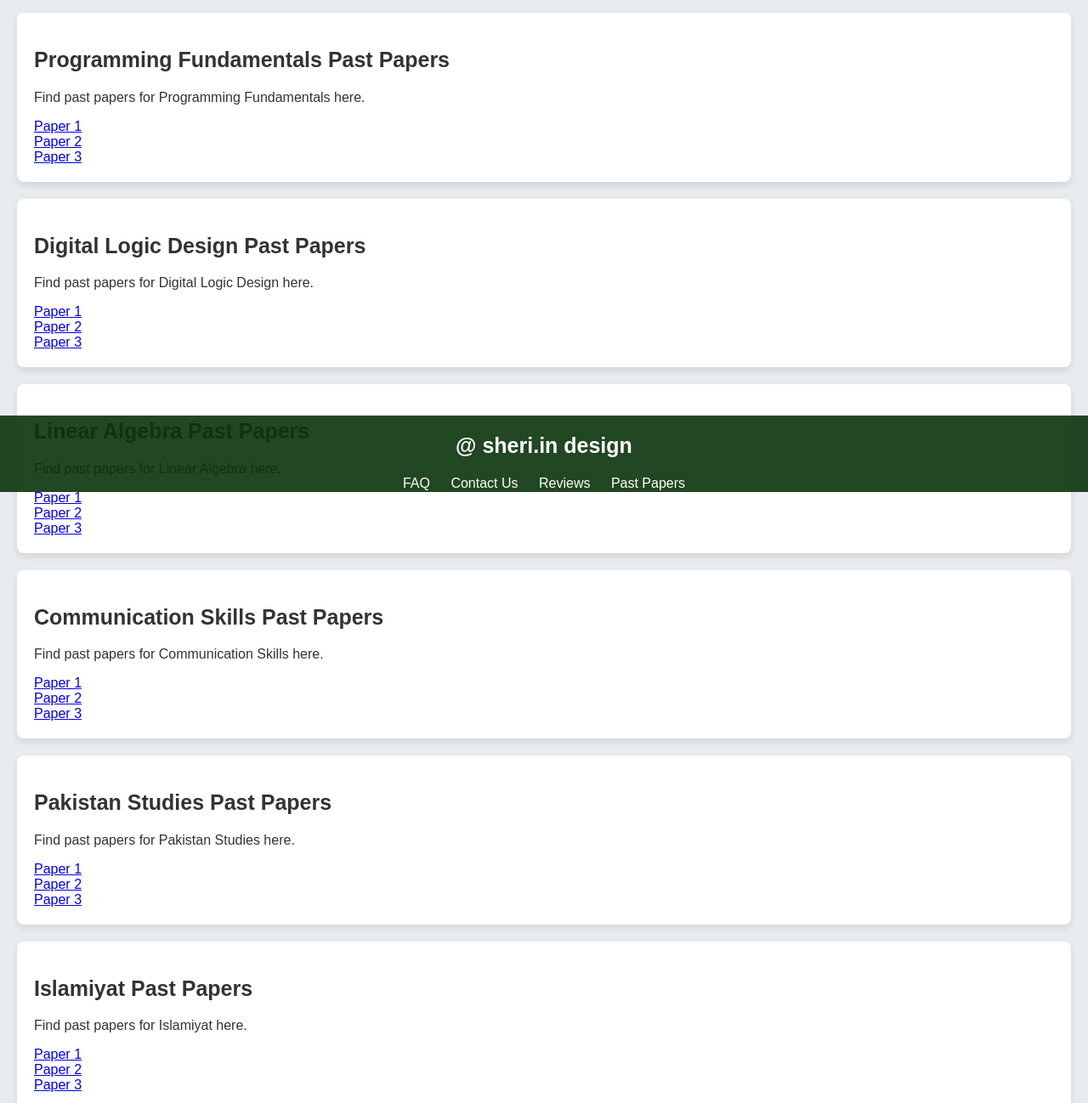
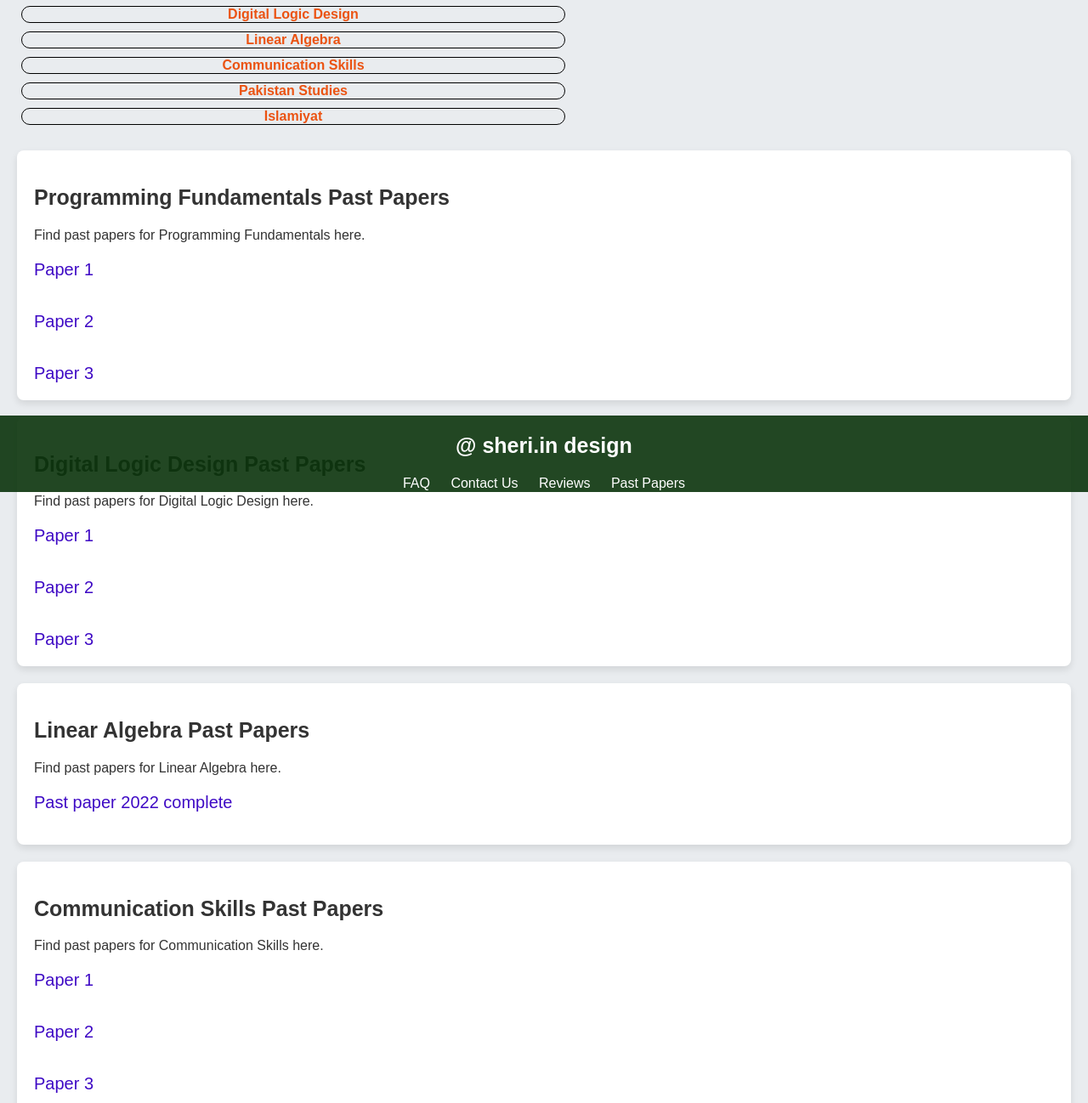
Before and after one commit to sheri-khan/Bscs-sem2_pu, a plain HTML site: page past_papers.html in a window 1280 px wide. Shown: the part 221-1519 px from the top of the page at 85% size. Drawn offline with nearby package versions, Linux system fonts and the light colour scheme.

Commit message:
no:1 past paper addition

```diff
--- a/past_papers.html
+++ b/past_papers.html
@@ -24,12 +24,12 @@
         <div class="horizontal-layout">
             <nav class="horizontal-nav">
                 <h2>Past Papers</h2>
-                <a href="#programming-fundamentals-papers">Programming Fundamentals</a>
-                <a href="#digital-logic-design-papers">Digital Logic Design</a>
-                <a href="#linear-algebra-papers">Linear Algebra</a>
-                <a href="#communication-skills-papers">Communication Skills</a>
-                <a href="#pak-studies-papers">Pakistan Studies</a>
-                <a href="#islamiyat-papers">Islamiyat</a>
+                <a id="past-paper-nav" href="#programming-fundamentals-papers">Programming Fundamentals</a>
+                <a id="past-paper-nav" href="#digital-logic-design-papers">Digital Logic Design</a>
+                <a id="past-paper-nav" href="#linear-algebra-papers">Linear Algebra</a>
+                <a id="past-paper-nav" href="#communication-skills-papers">Communication Skills</a>
+                <a id="past-paper-nav" href="#pak-studies-papers">Pakistan Studies</a>
+                <a id="past-paper-nav" href="#islamiyat-papers">Islamiyat</a>
             </nav>
 
             <div class="content">
@@ -37,54 +37,56 @@
                     <h2>Programming Fundamentals Past Papers</h2>
                     <p>Find past papers for Programming Fundamentals here.</p>
                     <!-- Links to past papers -->
-                    <a href="#">Paper 1</a><br>
-                    <a href="#">Paper 2</a><br>
-                    <a href="#">Paper 3</a>
+                    <a id="anote" href="#">Paper 1</a><br>
+                    <a id="anote" href="#">Paper 2</a><br>
+                    <a id="anote" href="#">Paper 3</a>
                 </section>
 
                 <section id="digital-logic-design-papers" class="subject-section">
                     <h2>Digital Logic Design Past Papers</h2>
                     <p>Find past papers for Digital Logic Design here.</p>
                     <!-- Links to past papers -->
-                    <a href="#">Paper 1</a><br>
-                    <a href="#">Paper 2</a><br>
-                    <a href="#">Paper 3</a>
+                    <a id="anote" href="#">Paper 1</a><br>
+                    <a id="anote" href="#">Paper 2</a><br>
+                    <a id="anote" href="#">Paper 3</a>
                 </section>
 
                 <section id="linear-algebra-papers" class="subject-section">
                     <h2>Linear Algebra Past Papers</h2>
                     <p>Find past papers for Linear Algebra here.</p>
                     <!-- Links to past papers -->
-                    <a href="#">Paper 1</a><br>
-                    <a href="#">Paper 2</a><br>
-                    <a href="#">Paper 3</a>
+                    <a id="anote" href="pdfs/past/2022 Past papers LINEAR ALGEBRA .pdf">Past paper 2022 complete</a><br>
+                    <!-- <a href="#">Paper 2</a><br>
+                    <a href="#">Paper 3</a> -->
                 </section>
 
                 <section id="communication-skills-papers" class="subject-section">
                     <h2>Communication Skills Past Papers</h2>
                     <p>Find past papers for Communication Skills here.</p>
                     <!-- Links to past papers -->
-                    <a href="#">Paper 1</a><br>
-                    <a href="#">Paper 2</a><br>
-                    <a href="#">Paper 3</a>
+                    <a id="anote" href="#">Paper 1</a><br>
+                    <a id="anote" href="#">Paper 2</a><br>
+                    <a id="anote" href="#">Paper 3</a>
                 </section>
 
                 <section id="pak-studies-papers" class="subject-section">
                     <h2>Pakistan Studies Past Papers</h2>
                     <p>Find past papers for Pakistan Studies here.</p>
                     <!-- Links to past papers -->
-                    <a href="#">Paper 1</a><br>
-                    <a href="#">Paper 2</a><br>
-                    <a href="#">Paper 3</a>
+                    <a id="anote" href="#">Paper 1</a><br>
+                    <a id="anote" href="#">Paper 2</a><br>
+                    <a id="anote" href="#">Paper 3</a>
                 </section>
 
                 <section id="islamiyat-papers" class="subject-section">
                     <h2>Islamiyat Past Papers</h2>
                     <p>Find past papers for Islamiyat here.</p>
                     <!-- Links to past papers -->
-                    <a href="#">Paper 1</a><br>
-                    <a href="#">Paper 2</a><br>
-                    <a href="#">Paper 3</a>
+                    <a id="anote" href="#">Paper 1</a><br>
+                    <a id="anote" href="#">Paper 2</a><br>
+                    <a id="anote" href="#">Paper 3</a>
+                    <p>---------------------------------------------- <br> ----------------------------------------------
+                    <br>--------------------------------------------- </p>
                 </section>
             </div>
         </div>
--- a/styles.css
+++ b/styles.css
@@ -51,6 +51,22 @@ header {
     transition: 0.5s;
     background-color: rgb(75, 165, 195);
     border-radius: 5px;
+}
+/* past paper nav  */
+#past-paper-nav{
+    margin: 10px;
+    text-decoration: none;
+    color: #eb5312;
+    display: flex;
+    flex-direction: column;
+    margin-left: 25px;
+    border: 1px solid black;
+    border-radius: 10px;
+    width: 50%;
+    justify-content: center;
+    align-items: center;
+    text-align: center;
+    font-weight: bold;
 }
 
 .main-container {
```
Also changed, not shown: index.html (+5 -2 lines), 4 other files.
